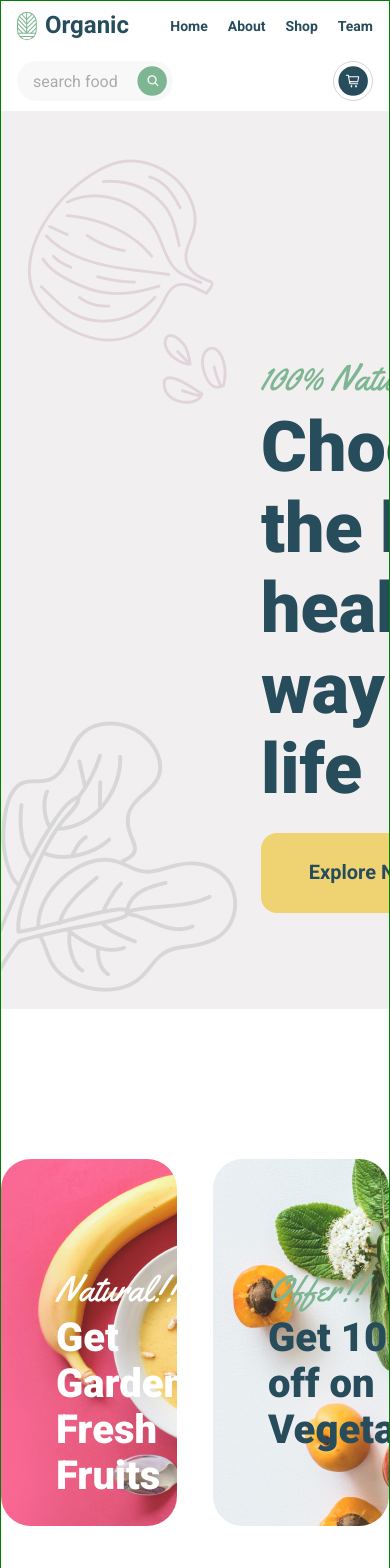
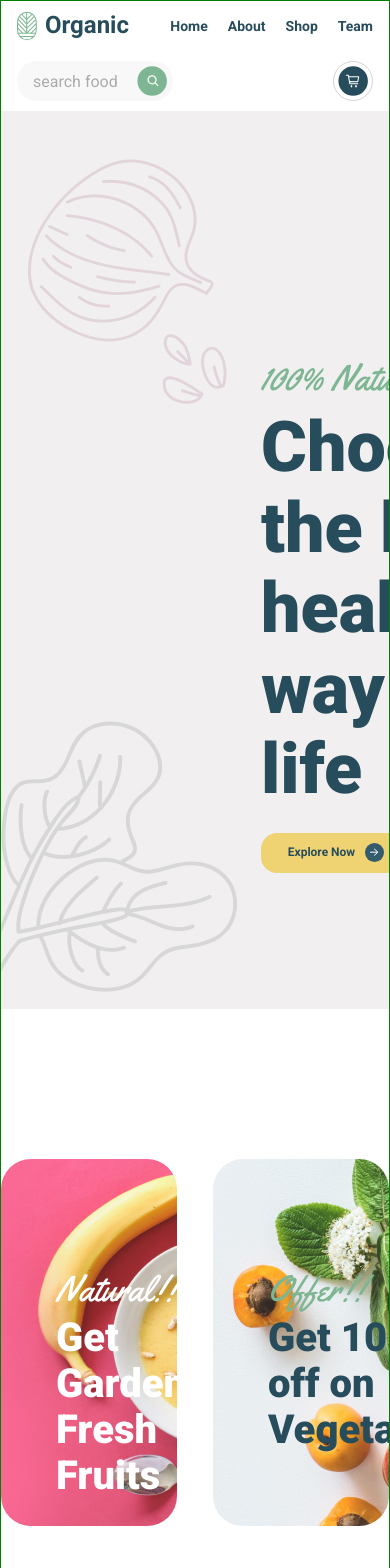
Before and after one commit to Vlad32032/organic-food, a React (Create React App) app: page /organic-food/ in a window 390 px wide. Shown: the top 1568 px of the page. Built offline with nearby package versions, Linux system fonts and the light colour scheme; no server answers.

Commit message:
added adaptive for ButtonMain and fix adaptive in Header

```diff
--- a/src/components/Header/Header.module.scss
+++ b/src/components/Header/Header.module.scss
@@ -39,7 +39,7 @@
             justify-content: space-between;
             align-items: center;
 
-            @media (max-width: 1600px) {
+            @media (max-width: 1700px) {
                 width: 100%;
 
                 @media (max-width: 400px) {
--- a/src/components/UI/Buttons/ButtonMain/ButtonMain.module.scss
+++ b/src/components/UI/Buttons/ButtonMain/ButtonMain.module.scss
@@ -46,4 +46,11 @@
         border: 1px solid $second-border-color;
         color: $second-button-text-color;
     }
+
+    @media (max-width: 1100px) {
+        width: 150px;
+        height: 40px;
+
+        font-size: 12px;
+    }
 }
```
